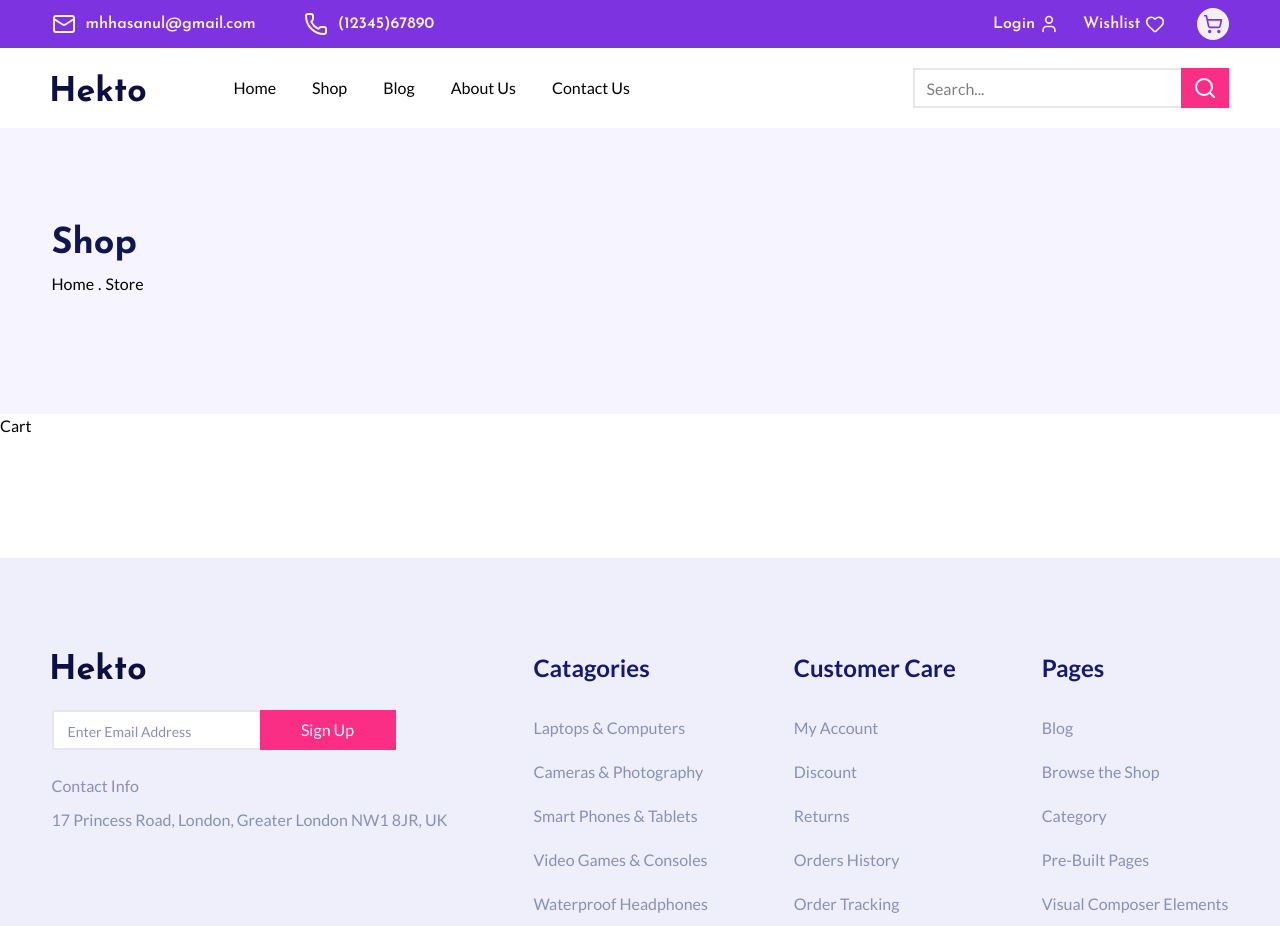
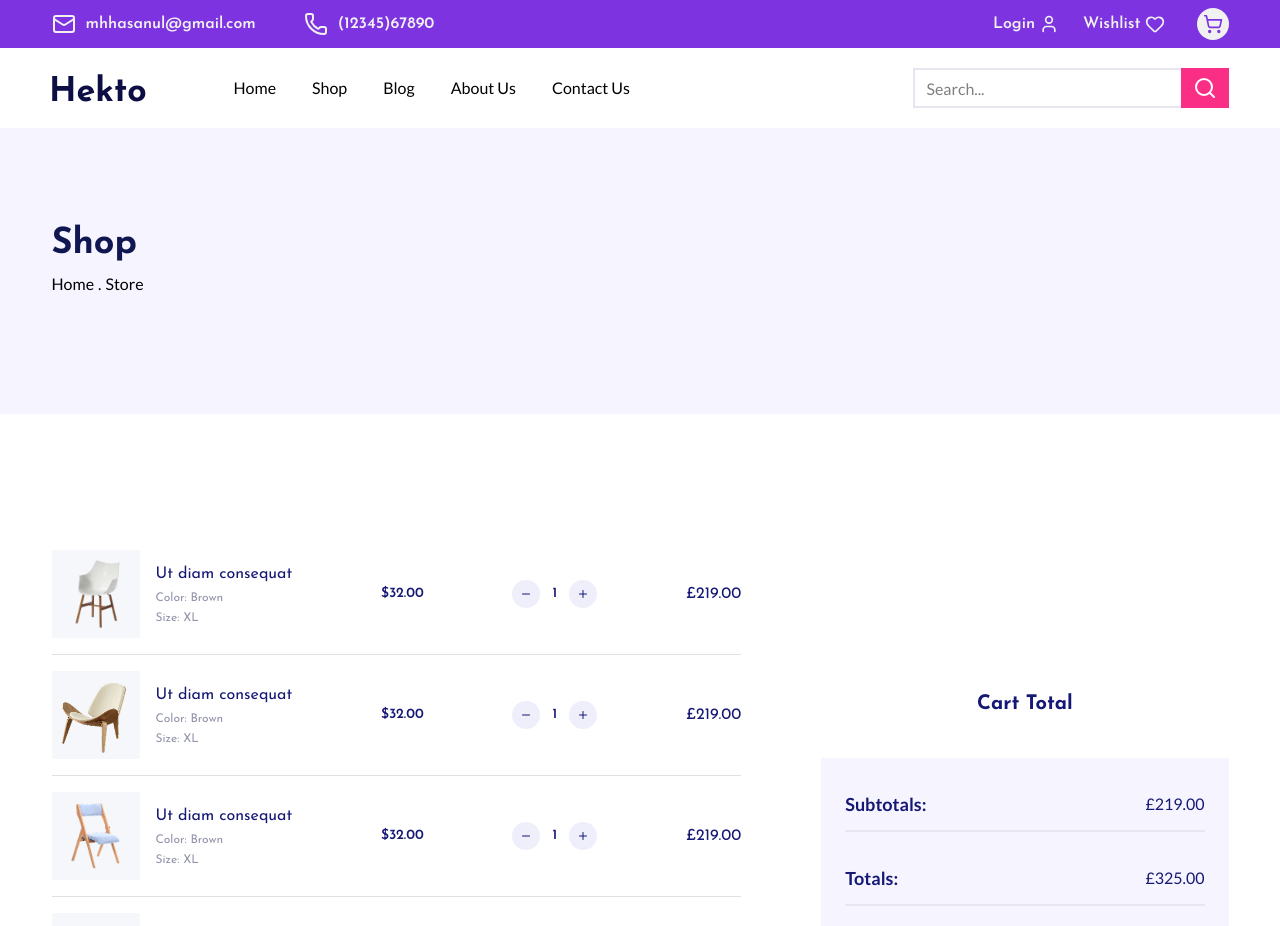
Before and after one commit to alimahmoudi22/hekto-shop, a React (Vite) app: page /cart in a window 1280 px wide. Shown: the top 926 px of the page. Built offline with nearby package versions, Linux system fonts and the light colour scheme.

Commit message:
Add Cart to the Shopping Cart Page

```diff
--- a/src/features/cart/Cart.jsx
+++ b/src/features/cart/Cart.jsx
@@ -1,5 +1,29 @@
+import CartItem from "./CartItem";
+import CartTotal from "./CartTotal";
+
+import image1 from "../../assets/home/featuredProducts/image1.png";
+import image2 from "../../assets/home/featuredProducts/image2.png";
+import image3 from "../../assets/home/featuredProducts/image3.png";
+import image4 from "../../assets/home/featuredProducts/image4.png";
+
+const fakeCart = [image1, image2, image3, image4];
+
 const Cart = () => {
-  return <section>Cart</section>;
+  return (
+    <section className="mt-30 container flex items-center gap-20 justify-between flex-wrap">
+      <div className="flex-2/5">
+        <ul className="flex flex-col">
+          {fakeCart.map((item) => (
+            <CartItem key={crypto.randomUUID()} image={item} />
+          ))}
+        </ul>
+        <button className="cursor-pointer bg-headerPink w-33 h-10 font-josefin text-white mt-9 float-end">
+          Clear Cart
+        </button>
+      </div>
+      <CartTotal />
+    </section>
+  );
 };
 
 export default Cart;
--- /dev/null
+++ b/src/features/cart/CartItem.jsx
@@ -0,0 +1,40 @@
+import { Link } from "react-router";
+import { Minus, Plus } from "lucide-react";
+
+const CartItem = ({ image }) => {
+  return (
+    <li className="flex items-center justify-between font-josefin text-featuredDescriptionText border-b-1 border-[#E1E1E4] py-4">
+      <div className="flexCenter gap-4">
+        <div className="bg-featuredPictureBG flexCenter size-22 p-2">
+          <img src={image} alt="product" className="" />
+        </div>
+
+        <div className="flex flex-col gap-1">
+          <Link className="">Ut diam consequat</Link>
+          <p className="text-xs text-shopSubText">
+            Color: <span>Brown</span>
+          </p>
+          <p className="text-xs text-shopSubText">
+            Size: <span>XL</span>
+          </p>
+        </div>
+      </div>
+
+      <span className="text-sm font-semibold">$32.00</span>
+
+      <div className="quantity flexCenter gap-3 ">
+        <button className="cursor-pointer size-7 bg-featuredButtonsBG flexCenter rounded-full">
+          <Minus size={12} />
+        </button>
+        <span className="text-sm font-semibold">1</span>
+        <button className="cursor-pointer size-7 bg-featuredButtonsBG flexCenter rounded-full">
+          <Plus size={12} />
+        </button>
+      </div>
+
+      <span>£219.00</span>
+    </li>
+  );
+};
+
+export default CartItem;
--- /dev/null
+++ b/src/features/cart/CartTotal.jsx
@@ -0,0 +1,21 @@
+const CartTotal = () => {
+  return (
+    <div className="flex-auto">
+      <h6 className="font-josefin font-bold text-xl text-featuredDescriptionText text-center">
+        Cart Total
+      </h6>
+      <div className="bg-breadCrumbBG px-6 py-8 mt-10 space-y-8  text-featuredDescriptionText">
+        <div className="flex items-center justify-between border-b-2 pb-3 border-[#E8E6F1]">
+          <span className="text-lg font-semibold">Subtotals:</span>
+          <span>£219.00</span>
+        </div>
+        <div className="flex items-center justify-between border-b-2 pb-3 border-[#E8E6F1]">
+          <span className="text-lg font-semibold">Totals:</span>
+          <span>£325.00</span>
+        </div>
+      </div>
+    </div>
+  );
+};
+
+export default CartTotal;
```
